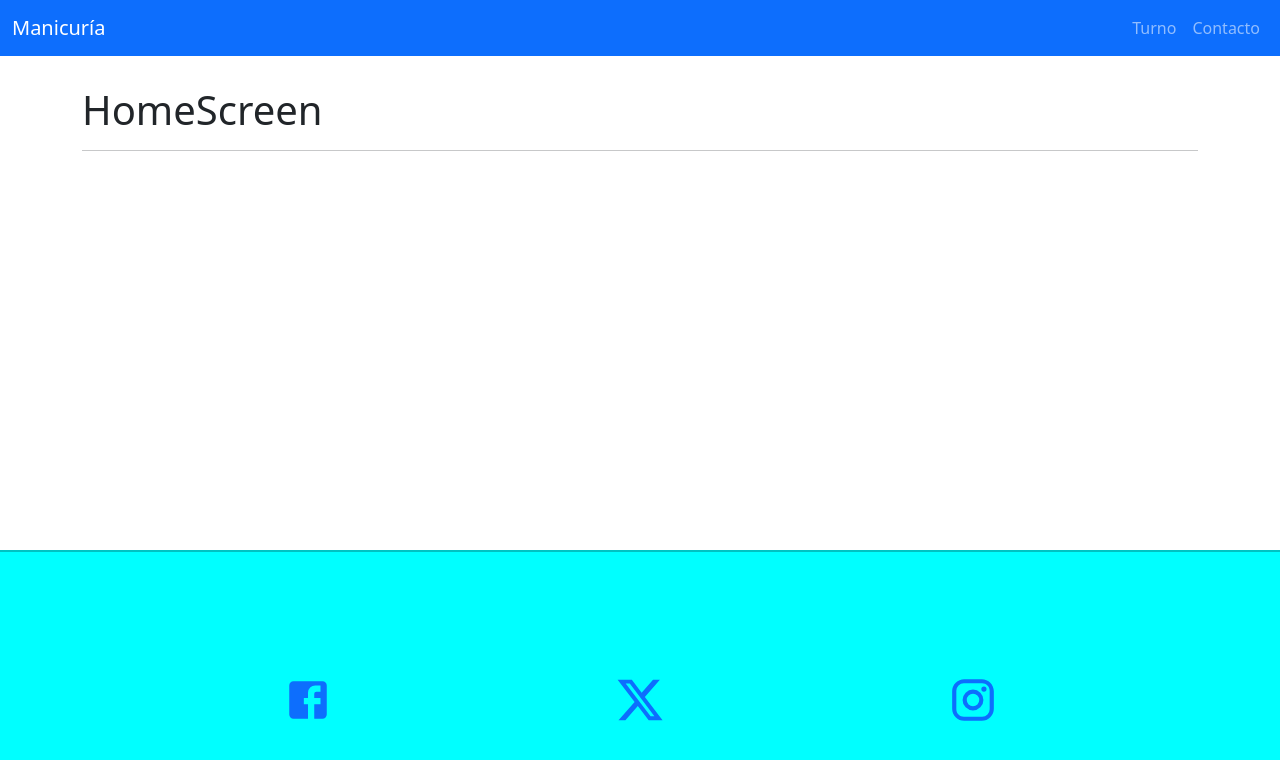
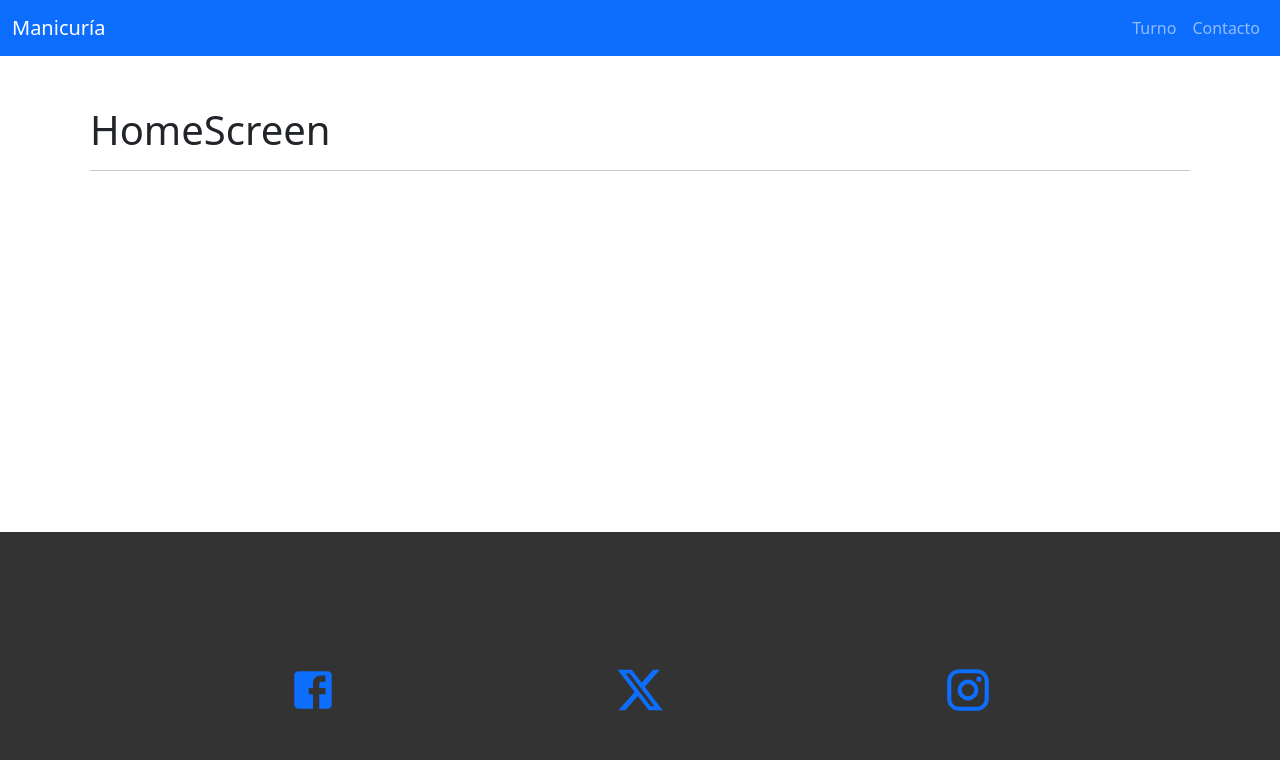
Before and after one commit to Astruc86/manicuria-fe, a React (Vite) app: page /home in a window 1280 px wide. Shown: the top 760 px of the page. Built offline with nearby package versions, Linux system fonts and the light colour scheme.

Commit message:
footer en el inferior pero no pisa los datos

```diff
--- a/src/App.jsx
+++ b/src/App.jsx
@@ -4,13 +4,14 @@ import { ContactoScreen } from "./pages/ContactoScreen"
 import { HomeScreen } from "./pages/HomeScreen"
 import { TurnoScreen } from "./pages/TurnoScreen"
 import Footer from "./components/footer/Footer"
+import "./index.css"
 
 
 
 export const App = () => {
 
   return (
-    <>
+    <div className="app-container">
       <Navbar></Navbar>
       <div className="container">
         <Routes>
@@ -21,6 +22,6 @@ export const App = () => {
         </Routes>
       </div>
       <Footer></Footer>
-    </>
+    </div>
   )
 }
--- a/src/components/footer/Footer.css
+++ b/src/components/footer/Footer.css
@@ -1,12 +1,11 @@
 .footer-iconos .icono {
-    width: 50px;
-    height: 200px;
+  width: 50px;
+  height: 200px;
 }
-.footer{
-        background-color: aqua;
-        border-top: 2px solid rgba(0, 0, 0, 0.24);
-        position: fixed;
-        left: 0;
-        bottom: 0;
-        width: 100%;
-    }
+
+.footer {
+  background-color: #333;
+  color: #fff;
+  text-align: center;
+  padding: 10px;
+}
--- a/src/index.css
+++ b/src/index.css
@@ -0,0 +1,10 @@
+.app-container {
+    display: flex;
+    flex-direction: column;
+    min-height: 100vh;
+  }
+
+  .container {
+    flex: 1;
+    padding: 20px;
+  }
```
